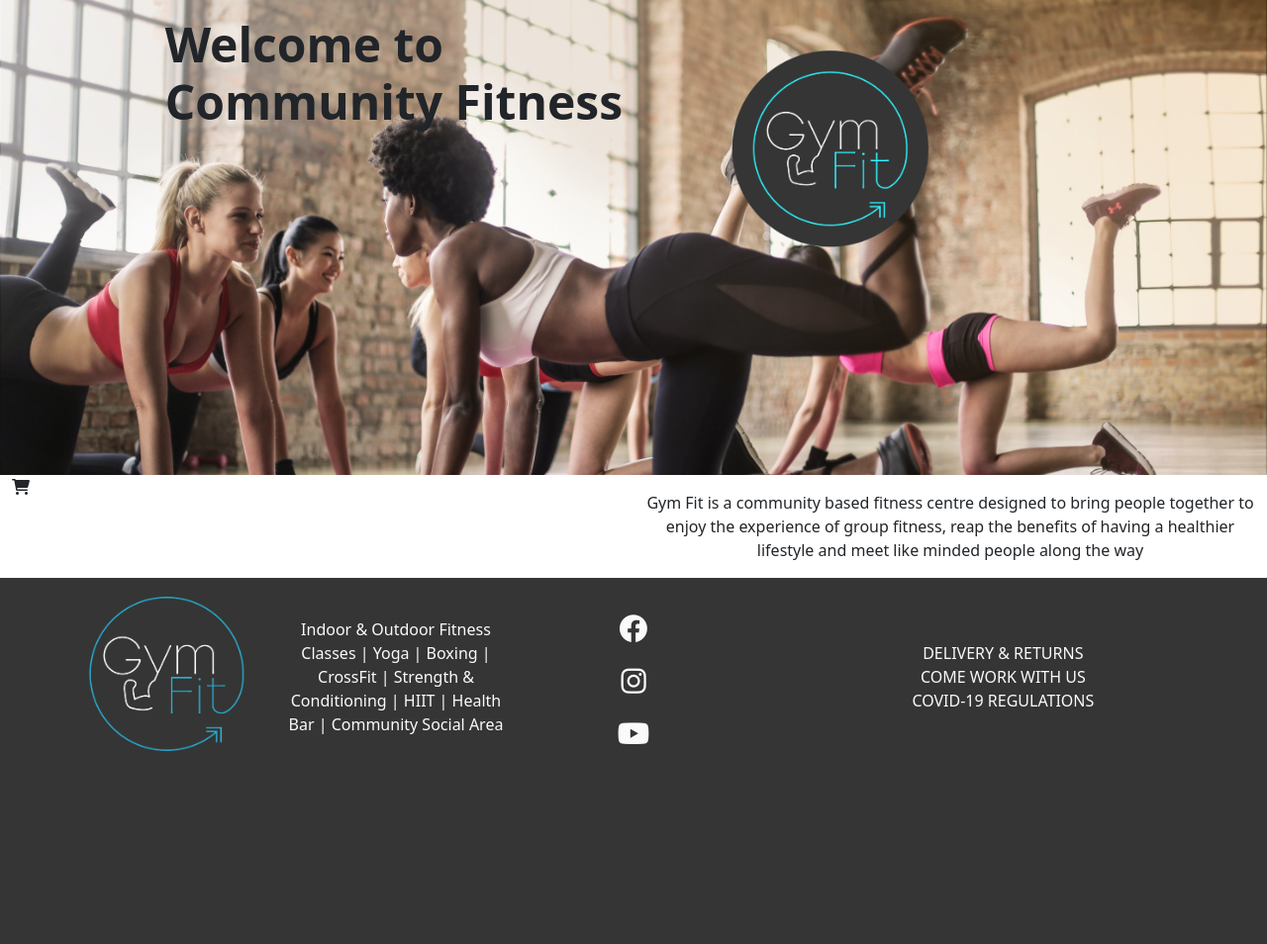
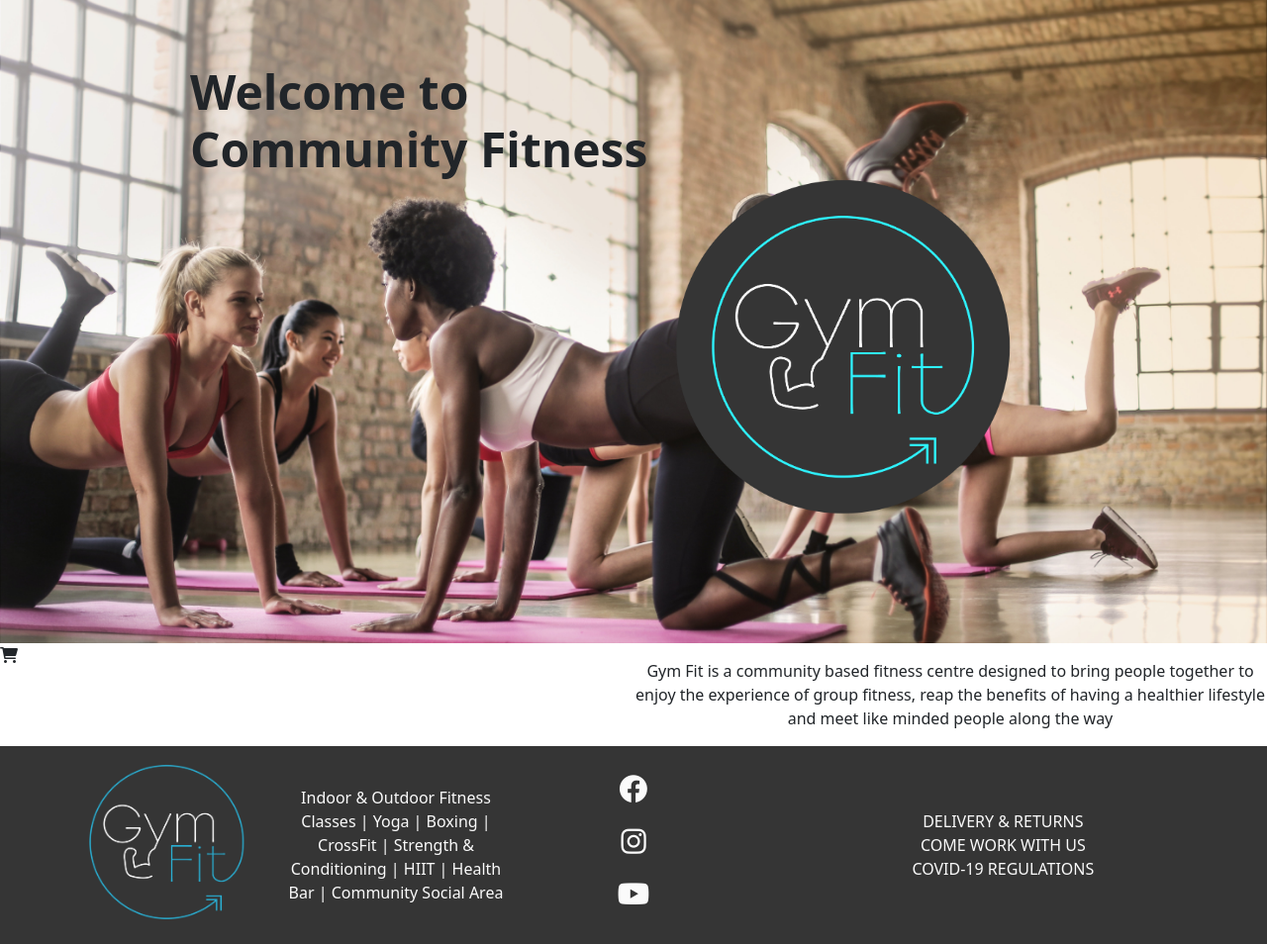
Before and after one commit to nlenno1/gym-fit-MS4, a Django app: page / in a window 1280 px wide. Shown: the part 140-1094 px from the top of the page at 99% size. Before the commit the page ends 899 px from the top, so only its background shows below. Run offline with Django 4.2, Linux system fonts and the light colour scheme.

Commit message:
feat/style: implimented and styled hero image

```diff
--- a/home/templates/home/index.html
+++ b/home/templates/home/index.html
@@ -11,16 +11,18 @@
 {% endblock %}
 
 {% block content %}
-    <div class="container-fluid">
-        <div class="row" id="hero-image">
-            <div class="col-12 col-sm-6 offset-sm-1">
-                <h1 class="display-5 text-center text-sm-start ms-sm-5 mt-3">Welcome to Community Fitness</h1>
-            </div>
-            <div class="col-12 col-sm-5 text-center text-sm-start">
-                <img class="hero-logo" src="media/gym-fit-logo.png" alt="Gym Fit Logo">
+    <div id="content" class="container-fluid g-0">
+        <div id="hero-image">
+            <div class="row g-0">
+                <div class="col-12">
+                    <h1 class="display-5 text-center text-sm-start ms-sm-5 mt-3 mt-sm-5">Welcome to Community Fitness</h1>
+                </div>
+                <div class="col-12 text-center text-sm-start">
+                    <img class="hero-logo" src="media/gym-fit-logo.png" alt="Gym Fit Logo">
+                </div>
             </div>
         </div>
-        <div class="row">
+        <div class="row g-0">
             <div class="d-none d-sm-block col-sm-6">
                 <i class="fa-solid fa-cart-shopping"></i>
             </div>
--- a/static/css/base.css
+++ b/static/css/base.css
@@ -2,6 +2,10 @@
     color:#2AAFD3;
     font-weight: 500;
     transition: 0.1s ease-in-out;
+}
+
+#content {
+    min-height: calc(100vh - 340px)
 }
 
 /* Navbar */
@@ -46,6 +50,7 @@
     height: 300px;
     background: url('/media/homepage-hero-image.jpg') no-repeat center center;
     background-size: cover;
+    position: relative;
 }
 
 #hero-image h1 {
@@ -63,10 +68,38 @@
     .hero-logo {
         height: 200px;
         width: 200px;
-        margin: 50px 0 0 -20px;
+        position: absolute;
+        top: 112px;
+        right: calc(30% - 100px);
     }
     #hero-image {
-        height: 60vh;
+        height: 400px;
+    }
+    #hero-image h1 {
+        margin-left: 12vw !important;
+    }
+}
+
+@media(min-width:768px) {
+    #hero-image h1 {
+        width: 530px;
+    }
+}
+
+@media(min-width:997px) {
+    #hero-image {
+        height: 650px;
+    }
+    #hero-image h1 {
+        margin-top: 8vh !important;
+        margin-left: 15vw !important;
+    }
+    .hero-logo {
+        height: 340px;
+        width: 340px;
+        position: absolute;
+        top: 180px;
+        right: calc(28% - 100px);
     }
 }
 
--- a/templates/base.html
+++ b/templates/base.html
@@ -99,7 +99,7 @@
 
     <footer>
       <div class="row g-0">
-        <div class="col-12 col-md-1 col-lg-2 order-md-2 pt-md-4">
+        <div class="col-12 col-md-1 col-lg-2 order-md-2 pt-md-3">
           <div id="footer-socials">
             <a href="https://www.facebook.com" target="_blank">
               <i class="fa-brands fa-facebook"></i>
```
